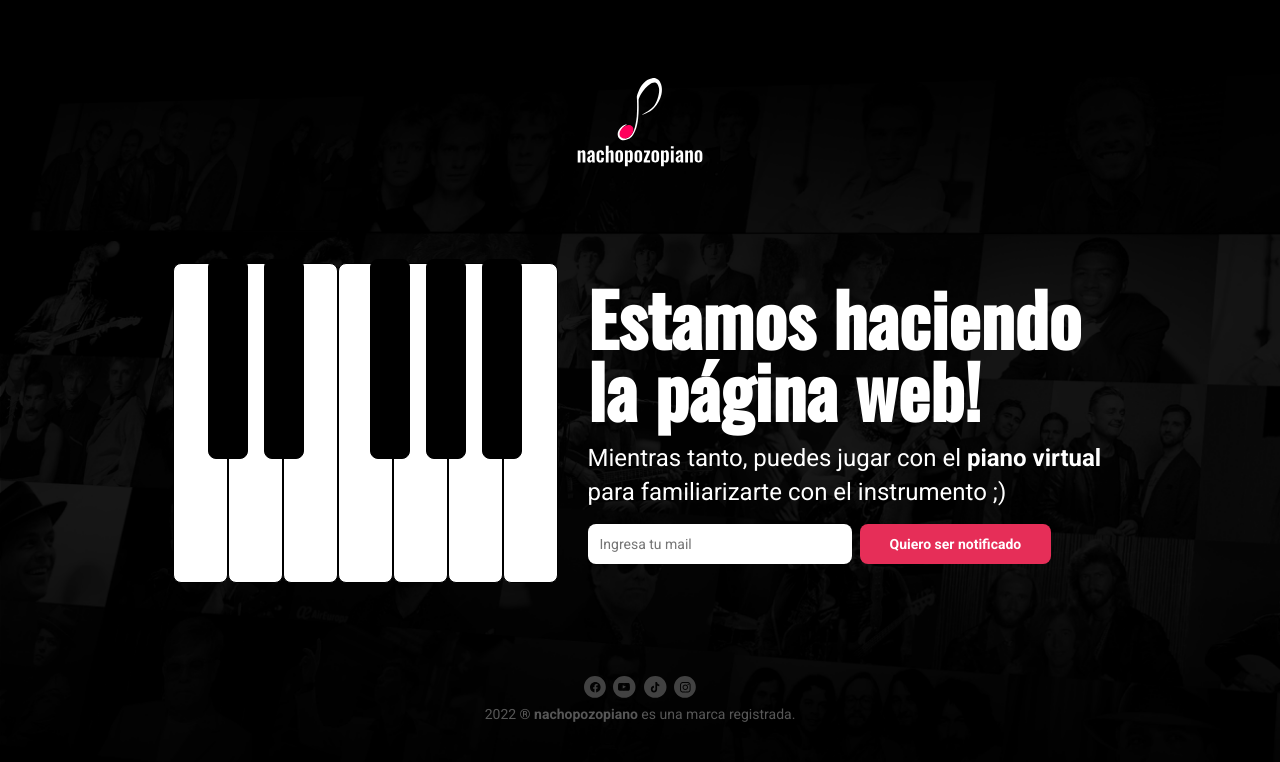
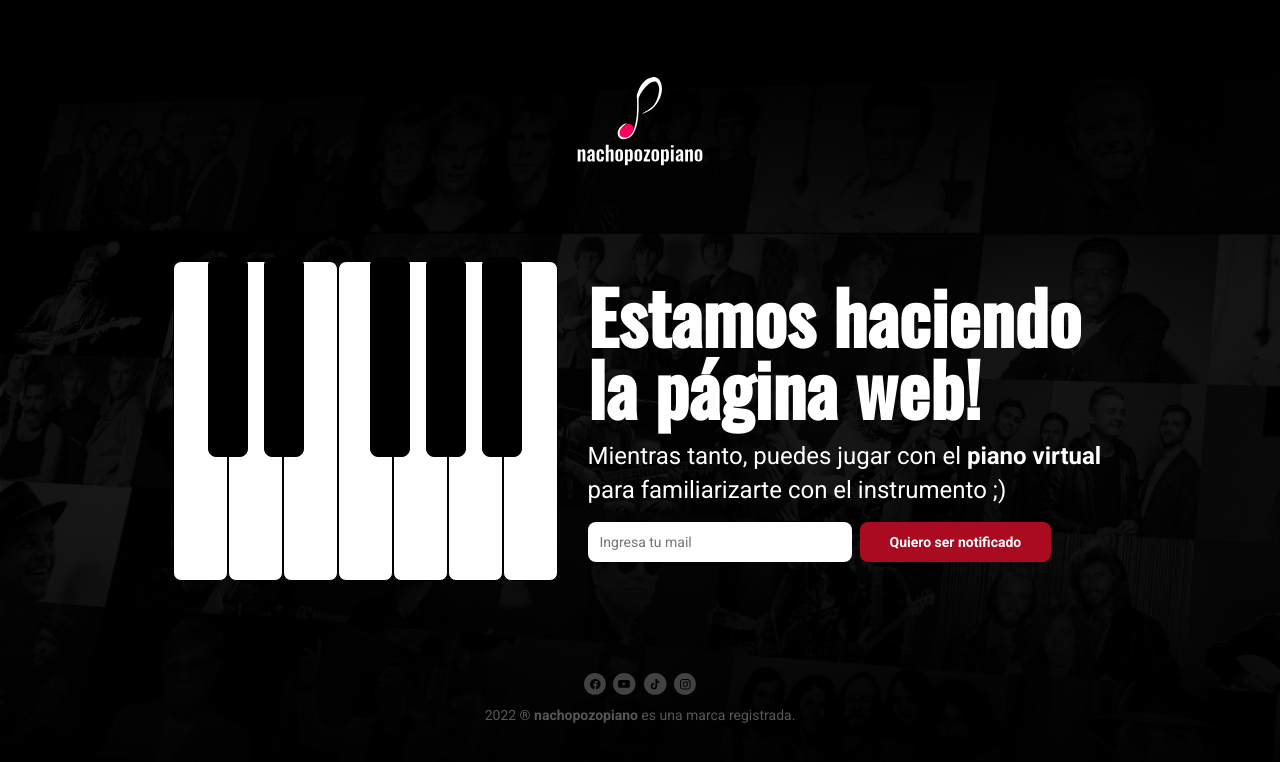
Before and after one commit to alanbrezman/nachopozopiano, a plain HTML site: page index.html in a window 1280 px wide. In both pictures the pointer is over the button "Quiero ser notificado". Drawn offline with nearby package versions, Linux system fonts and the light colour scheme.

Commit message:
links media

```diff
--- a/index.html
+++ b/index.html
@@ -46,10 +46,10 @@
         </section>
         <footer>
             <div class="social-icons-container">
-                <img class="social-icon" src="./assets/social/facebook.svg" alt="facebook"/>
-                <img class="social-icon" src="./assets/social/youtube.svg" alt="youtube"/>
-                <img class="social-icon" src="./assets/social/tiktok.svg" alt="tiktok"/>
-                <img class="social-icon" src="./assets/social/instagram.svg" alt="instagram"/>
+                <a href="https://www.facebook.com/ignacio.pozo.7" target="blank"><img class="social-icon" src="./assets/social/facebook.svg" alt="facebook"/></a>
+                <a href="https://www.youtube.com/c/NachoPozoPiano" target="blank"><img class="social-icon" src="./assets/social/youtube.svg" alt="youtube"/></a>
+                <a href="https://www.instagram.com/nachopozopiano/" target="blank"> <img class="social-icon" src="./assets/social/tiktok.svg" alt="tiktok"/></a>
+                <a href="https://www.tiktok.com/@nachopozopiano" target="blank"> <img class="social-icon" src="./assets/social/instagram.svg" alt="instagram"/></a>
             </div>
             <p class="footer-disclaimer">2022 ® <b>nachopozopiano</b> es una marca registrada.</p>
         </footer>
--- a/styles.css
+++ b/styles.css
@@ -195,6 +195,19 @@ form{
     border: none;
     border-radius: 8px;
     padding: 12px 30px;
+    transition: .3s;
+}
+
+.cta:hover {
+    font-family: 'Roboto';
+    font-weight: bold;
+    font-size: 14px;
+    color: #fff;
+    background-color: rgb(170, 11, 32);
+    outline: none;
+    border: none;
+    border-radius: 8px;
+    padding: 12px 30px;
 }
 
 @media all and (max-width: 1024px) {
```
